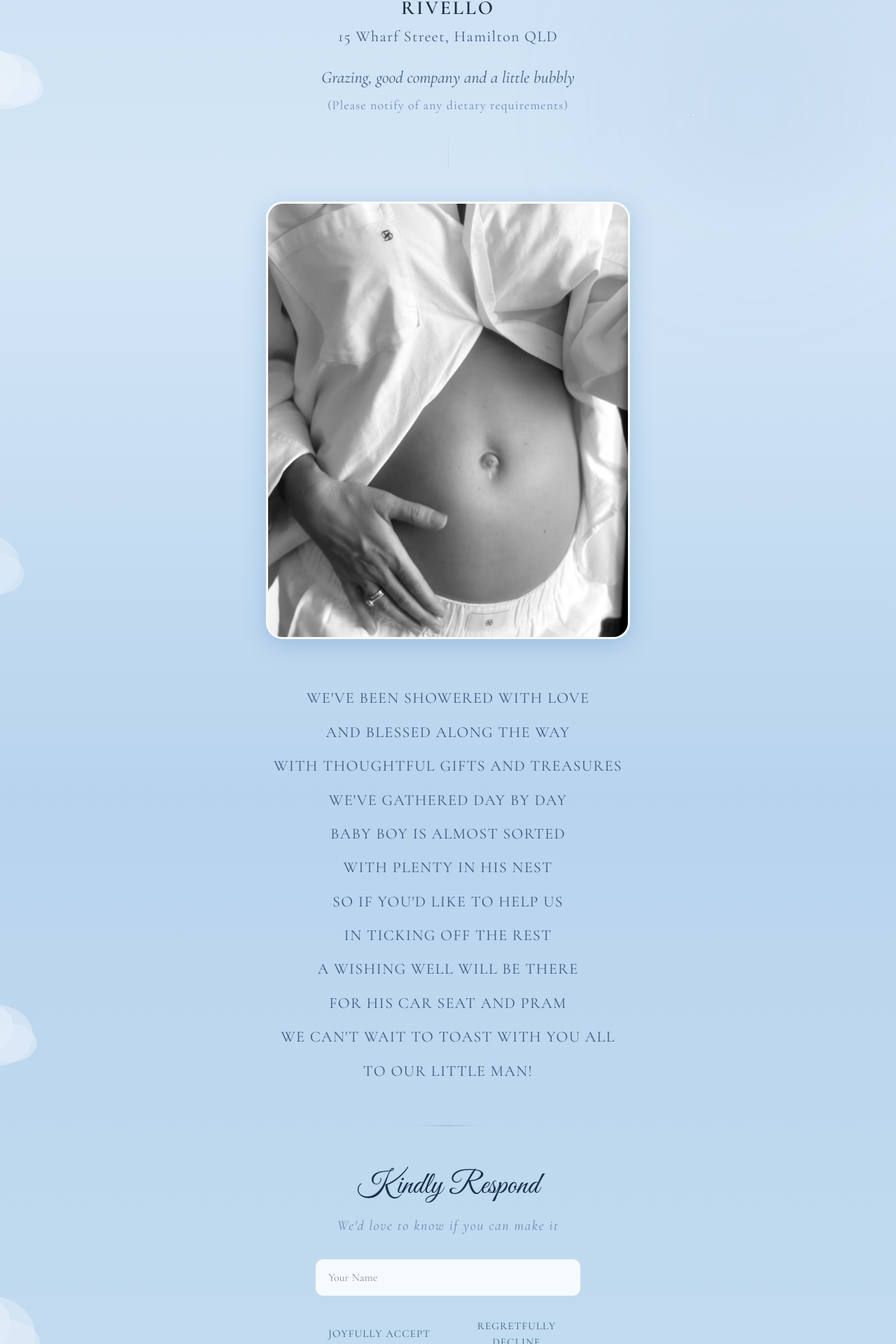
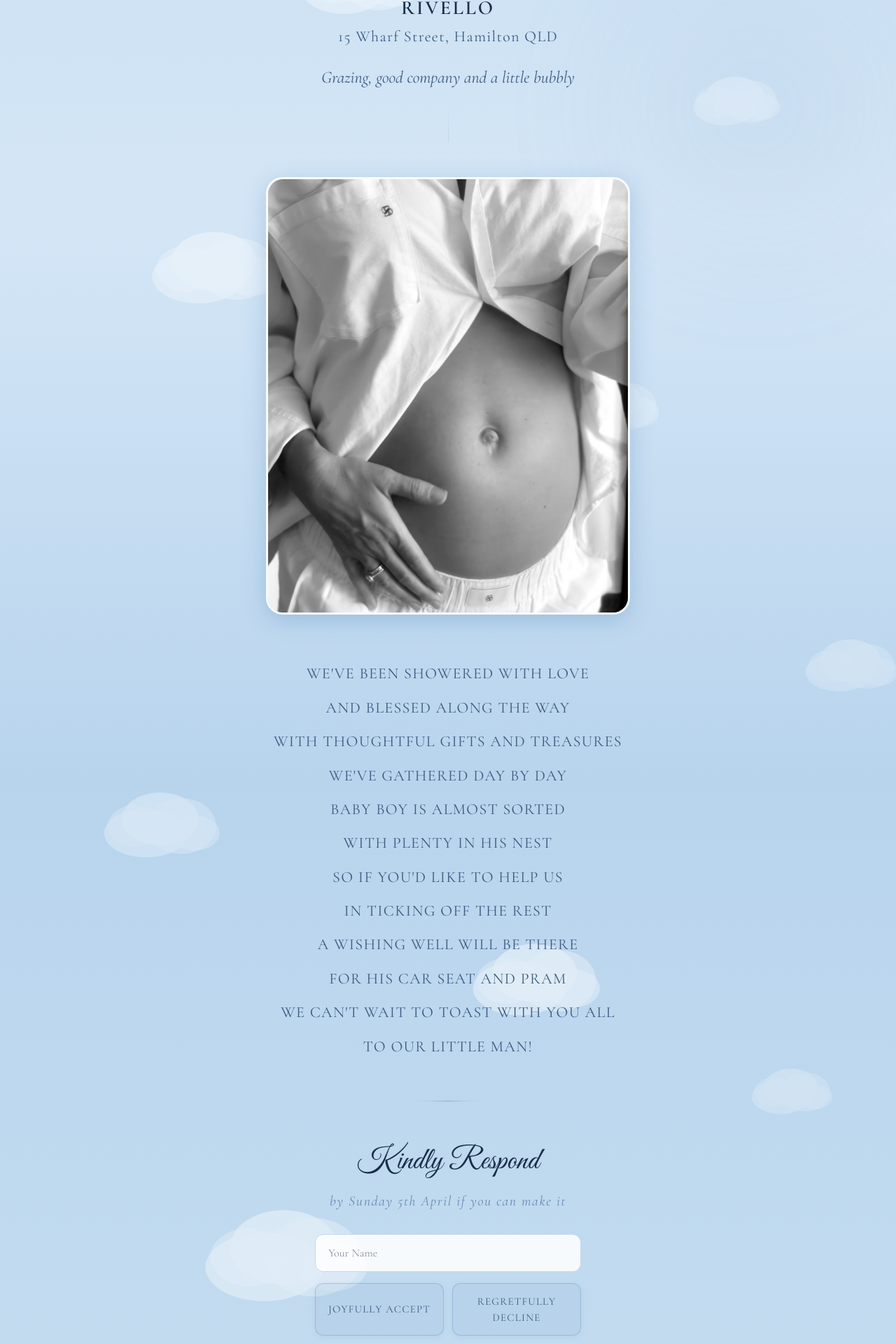
Before and after one commit to mitchbryant-git/mitch-bryant-project, a Next.js app: page /baby-shower in a window 1280 px wide. Shown: the part 496-2416 px from the top of the page at 70% size. Built offline with nearby package versions, Linux system fonts and the light colour scheme.

Commit message:
babychanges

```diff
--- a/app/baby-shower/page.js
+++ b/app/baby-shower/page.js
@@ -49,7 +49,7 @@ function useScrollReveal(threshold = 0.15) {
 // ============================================================
 // CLOUD
 // ============================================================
-function Cloud({ style, size = 200, opacity = 0.4, speed = 60 }) {
+function Cloud({ style, size = 200, opacity = 0.4, speed = 60, offset = 0 }) {
   return (
     <div
       style={{
@@ -59,6 +59,7 @@ function Cloud({ style, size = 200, opacity = 0.4, speed = 60 }) {
         opacity,
         ...style,
         animation: `floatCloud ${speed}s linear infinite`,
+        animationDelay: `${-speed * offset}s`,
         pointerEvents: "none",
       }}
     >
@@ -81,15 +82,24 @@ function Cloud({ style, size = 200, opacity = 0.4, speed = 60 }) {
 // ============================================================
 // GLOW DOTS
 // ============================================================
+// Deterministic pseudo-random to avoid SSR/client hydration mismatch
+function seededRandom(seed) {
+  let s = seed;
+  return () => { s = (s * 16807 + 0) % 2147483647; return s / 2147483647; };
+}
+
 function GlowDots() {
-  const dots = Array.from({ length: 18 }, (_, i) => ({
-    id: i,
-    left: `${Math.random() * 100}%`,
-    top: `${Math.random() * 100}%`,
-    size: 2 + Math.random() * 4,
-    delay: Math.random() * 5,
-    duration: 3 + Math.random() * 4,
-  }));
+  const dots = (() => {
+    const rng = seededRandom(42);
+    return Array.from({ length: 18 }, (_, i) => ({
+      id: i,
+      left: `${(rng() * 100).toFixed(4)}%`,
+      top: `${(rng() * 100).toFixed(4)}%`,
+      size: +(2 + rng() * 4).toFixed(4),
+      delay: +(rng() * 5).toFixed(4),
+      duration: +(3 + rng() * 4).toFixed(4),
+    }));
+  })();
   return (
     <div style={{ position: "fixed", inset: 0, pointerEvents: "none", zIndex: 0 }}>
       {dots.map((d) => (
@@ -324,8 +334,10 @@ function RSVPForm() {
             onClick={() => setAttending(true)}
             style={{
               ...btnBase,
-              background: attending === true ? C.blue : "transparent",
+              background: attending === true ? C.blue : "rgba(74, 127, 181, 0.08)",
               color: attending === true ? C.white : C.textMed,
+              border: attending === true ? `1.5px solid ${C.blue}` : `1.5px solid rgba(74, 127, 181, 0.3)`,
+              boxShadow: attending === true ? "none" : "0 2px 8px rgba(74, 127, 181, 0.1)",
             }}
           >
             Joyfully Accept
@@ -334,8 +346,10 @@ function RSVPForm() {
             onClick={() => setAttending(false)}
             style={{
               ...btnBase,
-              background: attending === false ? C.blueSoft : "transparent",
+              background: attending === false ? C.blueSoft : "rgba(74, 127, 181, 0.08)",
               color: attending === false ? C.white : C.textMed,
+              border: attending === false ? `1.5px solid ${C.blueSoft}` : `1.5px solid rgba(74, 127, 181, 0.3)`,
+              boxShadow: attending === false ? "none" : "0 2px 8px rgba(74, 127, 181, 0.1)",
             }}
           >
             Regretfully Decline
@@ -448,8 +462,8 @@ export default function BabyShowerPage() {
       />
       <style>{`
         @keyframes floatCloud {
-          0% { transform: translateX(-300px); }
-          100% { transform: translateX(calc(100vw + 300px)); }
+          0% { transform: translateX(-30vw); }
+          100% { transform: translateX(110vw); }
         }
         @keyframes glowPulse {
           0%, 100% { opacity: 0; transform: scale(0.5); }
@@ -511,11 +525,19 @@ export default function BabyShowerPage() {
       />
 
       {/* Floating Clouds */}
-      <Cloud style={{ top: "5%" }} size={260} opacity={0.6} speed={80} />
-      <Cloud style={{ top: "20%" }} size={200} opacity={0.5} speed={60} />
-      <Cloud style={{ top: "45%" }} size={240} opacity={0.45} speed={90} />
-      <Cloud style={{ top: "70%" }} size={220} opacity={0.55} speed={70} />
-      <Cloud style={{ top: "85%" }} size={280} opacity={0.5} speed={100} />
+      <Cloud style={{ top: "3%" }} size={260} opacity={0.6} speed={80} offset={0.15} />
+      <Cloud style={{ top: "8%" }} size={180} opacity={0.35} speed={110} offset={0.55} />
+      <Cloud style={{ top: "15%" }} size={200} opacity={0.5} speed={60} offset={0.35} />
+      <Cloud style={{ top: "22%" }} size={150} opacity={0.3} speed={95} offset={0.7} />
+      <Cloud style={{ top: "30%" }} size={220} opacity={0.45} speed={75} offset={0.25} />
+      <Cloud style={{ top: "38%" }} size={170} opacity={0.35} speed={105} offset={0.6} />
+      <Cloud style={{ top: "45%" }} size={240} opacity={0.45} speed={90} offset={0.4} />
+      <Cloud style={{ top: "52%" }} size={160} opacity={0.3} speed={115} offset={0.8} />
+      <Cloud style={{ top: "60%" }} size={200} opacity={0.4} speed={65} offset={0.2} />
+      <Cloud style={{ top: "68%" }} size={220} opacity={0.55} speed={70} offset={0.5} />
+      <Cloud style={{ top: "75%" }} size={140} opacity={0.3} speed={100} offset={0.75} />
+      <Cloud style={{ top: "82%" }} size={280} opacity={0.5} speed={85} offset={0.3} />
+      <Cloud style={{ top: "90%" }} size={190} opacity={0.35} speed={120} offset={0.45} />
 
       {/* Soft glow dots */}
       <GlowDots />
@@ -634,16 +656,6 @@ export default function BabyShowerPage() {
             >
               Grazing, good company and a little bubbly
             </div>
-            <div
-              style={{
-                fontSize: "clamp(15px, 2.5vw, 18px)",
-                color: C.textLight,
-                letterSpacing: "0.06em",
-                marginTop: 8,
-              }}
-            >
-              (Please notify of any dietary requirements)
-            </div>
           </div>
 
           {/* Scroll hint */}
@@ -697,7 +709,7 @@ export default function BabyShowerPage() {
                 fontStyle: "italic",
               }}
             >
-              We&apos;d love to know if you can make it
+              by Sunday 5th April if you can make it
             </div>
           </div>
           <RSVPForm />
```
